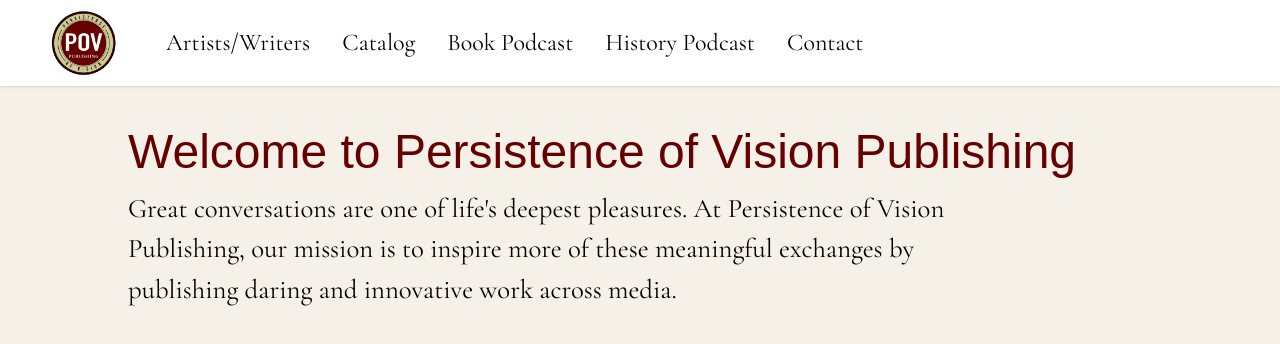
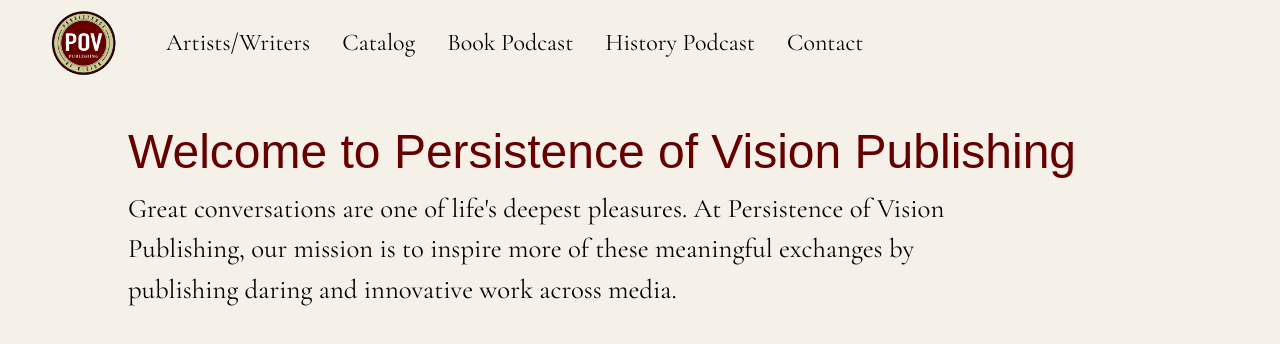
Before and after one commit to lbdeyo/pov-publishing, a Next.js app: page / in a window 1280 px wide. Shown: the top 344 px of the page. Built offline with nearby package versions, Linux system fonts and the light colour scheme; a web font is replaced by a local one.

Commit message:
Unstyling the nav

```diff
--- a/src/app/components/navbar.tsx
+++ b/src/app/components/navbar.tsx
@@ -8,7 +8,7 @@
   const [isMenuOpen, setIsMenuOpen] = useState(false);
 
   return (
-    <nav className="bg-white shadow relative w-full">
+    <nav className="bg-[#f5f1e8] relative w-full">
       <div className="flex items-center justify-between md:justify-start px-2 md:px-12 py-2 md:container md:mx-auto md:max-w-7xl">
         <Link href="/" className="flex-shrink-0">
           <Image
@@ -62,7 +62,7 @@
         </div>
       </div>
       {isMenuOpen && (
-        <div className="md:hidden bg-white border-t">
+        <div className="md:hidden bg-[#f5f1e8] border-t">
           <div className="flex flex-col px-4 py-2">
             <Link
               href="/artists-writers"
```
